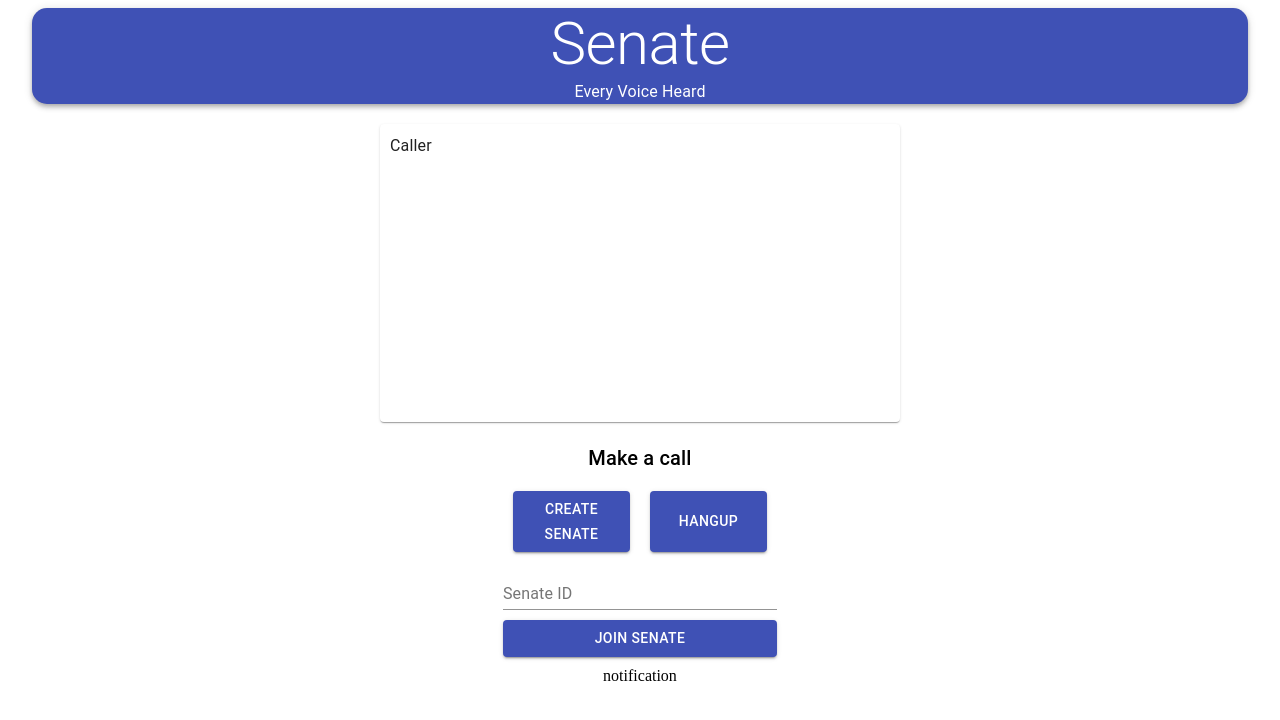
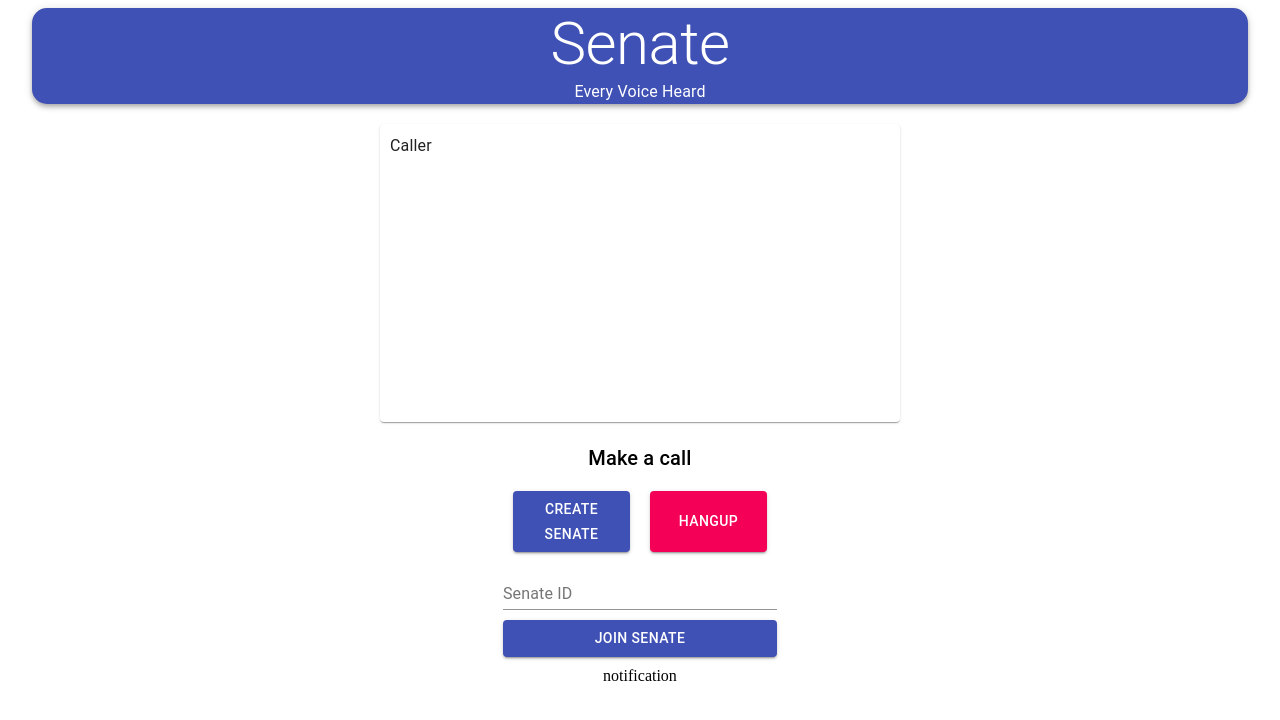
Before and after one commit to swayam1998/Senate, a React (Create React App) app: page / in a window 1280 px wide. Shown: the top 720 px of the page. Built offline with nearby package versions, Linux system fonts and the light colour scheme.

Commit message:
configured hangup button to refresh page

```diff
--- a/src/components/SideBar.js
+++ b/src/components/SideBar.js
@@ -3,7 +3,7 @@ import { Button, Grid, Typography, TextField } from '@material-ui/core';
 import { usePeer } from '../context/PeerContext';
 
 const SideBar = ({ children }) => {
-    const { createSenate, joinSenate, hangup } = usePeer();
+    const { createSenate, joinSenate } = usePeer();
     const [senateId, setSenateId] = useState();
     const joinSenateId = useRef();
 
@@ -19,9 +19,9 @@ const SideBar = ({ children }) => {
         joinSenate(joinSenateId.current);
     };
 
-    const disconnect = () => {
-        hangup();
-    };
+    const hangup = () => {
+        window.location.reload();
+    }
 
     return (
         <Grid style={{ display: 'flex', flexDirection: 'column', alignItems: 'center' }}>
@@ -30,7 +30,7 @@ const SideBar = ({ children }) => {
                 <Button style={{ margin: 10 }} variant="contained" color="primary" fullWidth onClick={makeSenate}>
                     Create Senate
                 </Button>
-                <Button style={{ margin: 10 }} variant="contained" color="primary" fullWidth onClick={disconnect}>
+                <Button style={{ margin: 10 }} variant="contained" color="secondary" fullWidth onClick={hangup}>
                     Hangup
                 </Button>
             </Grid>
```
